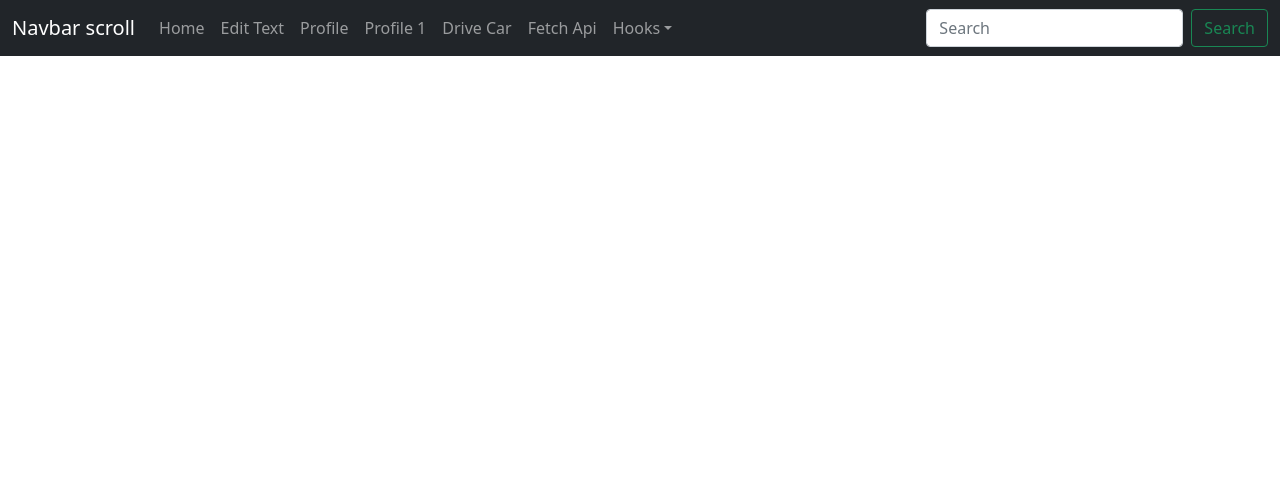
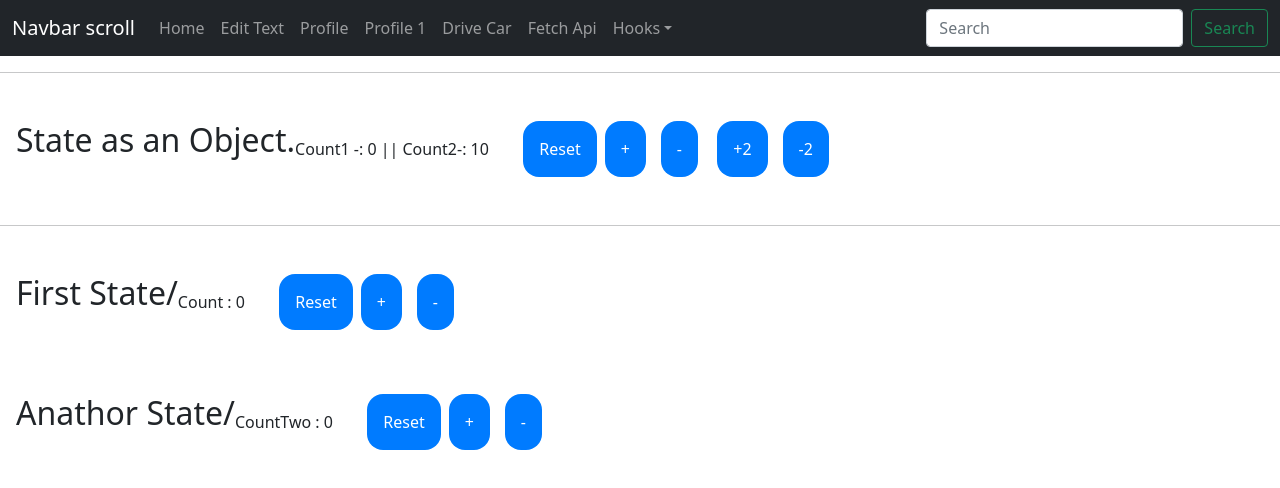
Before and after one commit to BishwajeetSamal/react-tube, a React (Create React App) app: page /UseReducer in a window 1280 px wide. Shown: the top 488 px of the page. Built offline with nearby package versions, Linux system fonts and the light colour scheme.

Commit message:
reducer use

```diff
--- a/src/components/NavbarPage.jsx
+++ b/src/components/NavbarPage.jsx
@@ -8,6 +8,7 @@ import { BrowserRouter as Router, Route, Routes } from "react-router-dom";
 import FetchApi from "./FetchApi";
 import ClassCounter from "./hooks/ClassCounter";
 import HookUseEffectOne from "./hooks/useEffect/HookUseEffectOne";
+import UseReducer from "./hooks/UseReducer";
 import "../css/index.css";
 import {
   Navbar,
@@ -50,7 +51,7 @@ function NavbarPage() {
                 <NavDropdown.Item href="/HookUseContext">
                   useContext()
                 </NavDropdown.Item>
-                <NavDropdown.Item href="/HookUseContext">
+                <NavDropdown.Item href="/UseReducer">
                   useReducer()
                 </NavDropdown.Item>
                 <NavDropdown.Divider />
@@ -81,6 +82,7 @@ function NavbarPage() {
           <Route path="/FetchApi" element={<FetchApi />} />
           <Route path="/ClassCounter" element={<ClassCounter />} />
           <Route path="/HookUseEffectOne" element={<HookUseEffectOne />} />
+          <Route path="/UseReducer" element={<UseReducer />} />
         </Routes>
       </Router>
     </>
--- /dev/null
+++ b/src/components/hooks/MultipleUseReducer.js
@@ -0,0 +1,88 @@
+import React, { useReducer } from "react";
+import Makebutton from "../Makebutton";
+//  import UseReducer1 from "./UseReducer1";
+
+export const CountContext = React.createContext();
+const initialState = 0;
+const reducer = (state, action) => {
+  switch (action) {
+    case "increment":
+      return state + 1;
+      break;
+
+    case "decrement":
+      return state - 1;
+      break;
+
+    case "reset":
+      return initialState;
+      break;
+
+    default:
+      return state;
+  }
+};
+
+function MultipleUseReducer() {
+  const [count, dispatch] = useReducer(reducer, initialState);
+  const [countTwo, dispatchTwo] = useReducer(reducer, initialState);
+  return (
+    <div>
+      {/* <CountContext.Provider
+        value={{ countValue: count, countDispatch: dispatch }}
+      >
+        <UseReducer1 />
+      </CountContext.Provider> */}
+      <div
+        style={{
+          width: "35rem",
+          padding: "2rem 1rem",
+
+          display: "flex",
+        }}
+      >
+        <div>
+          <h2>
+            <p>First State/</p>
+          </h2>
+        </div>
+        <div style={{ marginTop: "1rem" }}>Count : {count}</div>
+        <div style={{ display: "flex", marginLeft: "1rem" }}>
+          <Makebutton name="Reset" data={() => dispatch("reset")} />
+        </div>
+        <div style={{ display: "flex", marginLeft: "1rem" }}>
+          <Makebutton name="+" data={() => dispatch("increment")} />
+        </div>
+        <div style={{ display: "flex", marginLeft: "1rem" }}>
+          <Makebutton name="-" data={() => dispatch("decrement")} />
+        </div>
+      </div>
+      <div
+        style={{
+          width: "35rem",
+          padding: "2rem 1rem",
+
+          display: "flex",
+        }}
+      >
+        <div>
+          <h2>
+            <p>Anathor State/</p>
+          </h2>
+        </div>
+        <div style={{ marginTop: "1rem" }}>CountTwo : {countTwo}</div>
+        <div style={{ display: "flex", marginLeft: "1rem" }}>
+          <Makebutton name="Reset" data={() => dispatchTwo("reset")} />
+        </div>
+        <div style={{ display: "flex", marginLeft: "1rem" }}>
+          <Makebutton name="+" data={() => dispatchTwo("increment")} />
+        </div>
+        <div style={{ display: "flex", marginLeft: "1rem" }}>
+          <Makebutton name="-" data={() => dispatchTwo("decrement")} />
+        </div>
+      </div>
+    </div>
+  );
+}
+
+export default MultipleUseReducer;
--- /dev/null
+++ b/src/components/hooks/UseReducer.js
@@ -0,0 +1,24 @@
+import React from "react";
+import MultipleUseReducer from "./MultipleUseReducer";
+
+import UseReducer2 from "./UseReducer2";
+
+function UseReducer() {
+  return (
+    <div>
+      {/* <div>
+        <UseReducer1 />
+      </div> */}
+      <div>
+        <hr />
+        <UseReducer2 />
+      </div>
+      <div>
+        <hr />
+        <MultipleUseReducer />
+      </div>
+    </div>
+  );
+}
+
+export default UseReducer;
--- /dev/null
+++ b/src/components/hooks/UseReducer1.js
@@ -0,0 +1,110 @@
+import React, { useContext, useReducer } from "react";
+import Makebutton from "../Makebutton";
+import { CountContext } from "./MultipleUseReducer";
+
+const initialState = {
+  firstCounter: 0,
+};
+const reducer = (state, action) => {
+  switch (action.type) {
+    case "increment":
+      return { firstCounter: state.firstCounter + 1 };
+      break;
+
+    case "decrement":
+      return { firstCounter: state.firstCounter - 1 };
+      break;
+
+    case "reset":
+      return initialState;
+      break;
+    case "increment5":
+      return { firstCounter: state.firstCounter + action.value };
+      break;
+
+    case "decrement5":
+      return { firstCounter: state.firstCounter - action.value };
+      break;
+    default:
+      return state;
+  }
+};
+
+function UseReducer1() {
+  const [countTest, dispatchTest] = useReducer(reducer, initialState);
+  const cntCtext = useContext(CountContext);
+  return (
+    <div>
+      <div
+        style={{
+          width: "50rem",
+          padding: "2rem 1rem",
+
+          display: "flex",
+        }}
+      >
+        <div>
+          <h2>
+            <p>It is made by the help of the object.</p>
+          </h2>
+        </div>
+        <div style={{ marginTop: "1rem" }}>Count -: {countTest}</div>
+        <div style={{ display: "flex", marginLeft: "1rem" }}>
+          <Makebutton
+            name="Reset"
+            data={() => dispatchTest({ type: "reset" })}
+          />
+        </div>
+        <div style={{ display: "flex", marginLeft: "1rem" }}>
+          <Makebutton
+            name="+"
+            data={() => dispatchTest({ type: "increment", value: 1 })}
+          />
+        </div>
+        <div style={{ display: "flex", marginLeft: "1rem" }}>
+          <Makebutton
+            name="-"
+            data={() => dispatchTest({ type: "decrement", value: 1 })}
+          />
+        </div>
+        <div style={{ display: "flex", marginLeft: "1rem" }}>
+          <Makebutton
+            name="+5"
+            data={() => dispatchTest({ type: "increment5", value: 5 })}
+          />
+        </div>
+        <div style={{ display: "flex", marginLeft: "1rem" }}>
+          <Makebutton
+            name="-5"
+            data={() => dispatch({ type: "decrement5", value: 5 })}
+          />
+        </div>
+      </div>
+      <div>
+        <h1>Seperate Div'S</h1>
+        <div style={{ marginTop: "1rem" }}>Count -: {cntCtext.countValue}</div>
+
+        <div style={{ display: "flex", marginLeft: "1rem" }}>
+          <Makebutton
+            name="Reset"
+            data={() => cntCtext.countDispatch("reset")}
+          />
+        </div>
+        <div style={{ display: "flex", marginLeft: "1rem" }}>
+          <Makebutton
+            name="+"
+            data={() => cntCtext.countDispatch("increment")}
+          />
+        </div>
+        <div style={{ display: "flex", marginLeft: "1rem" }}>
+          <Makebutton
+            name="-"
+            data={() => cntCtext.countDispatch("decrement")}
+          />
+        </div>
+      </div>
+    </div>
+  );
+}
+
+export default UseReducer1;
--- /dev/null
+++ b/src/components/hooks/UseReducer2.js
@@ -0,0 +1,85 @@
+import React, { useReducer } from "react";
+import Makebutton from "../Makebutton";
+
+const initialState = {
+  firstCounter: 0,
+  secondCounter: 10,
+};
+const reducer = (state, action) => {
+  switch (action.type) {
+    case "increment":
+      return { ...state, firstCounter: state.firstCounter + 1 };
+      break;
+
+    case "decrement":
+      return { ...state, firstCounter: state.firstCounter - 1 };
+      break;
+
+    case "reset":
+      return initialState;
+      break;
+    case "increment2":
+      return { ...state, secondCounter: state.secondCounter + action.value };
+      break;
+
+    case "decrement2":
+      return { ...state, secondCounter: state.secondCounter - action.value };
+      break;
+    default:
+      return state;
+  }
+};
+
+function UseReducer2() {
+  const [count, dispatch] = useReducer(reducer, initialState);
+  return (
+    <div>
+      <div
+        style={{
+          width: "56rem",
+          padding: "2rem 1rem",
+
+          display: "flex",
+        }}
+      >
+        <div>
+          <h2>
+            <p>State as an Object.</p>
+          </h2>
+        </div>
+        <div style={{ marginTop: "1rem" }}>
+          Count1 -: {count.firstCounter} || Count2-: {count.secondCounter}{" "}
+        </div>
+        <div style={{ display: "flex", marginLeft: "1rem" }}>
+          <Makebutton name="Reset" data={() => dispatch({ type: "reset" })} />
+        </div>
+        <div style={{ display: "flex", marginLeft: "1rem" }}>
+          <Makebutton
+            name="+"
+            data={() => dispatch({ type: "increment", value: 1 })}
+          />
+        </div>
+        <div style={{ display: "flex", marginLeft: "1rem" }}>
+          <Makebutton
+            name="-"
+            data={() => dispatch({ type: "decrement", value: 1 })}
+          />
+        </div>
+        <div style={{ display: "flex", marginLeft: "1rem" }}>
+          <Makebutton
+            name="+2"
+            data={() => dispatch({ type: "increment2", value: 2 })}
+          />
+        </div>
+        <div style={{ display: "flex", marginLeft: "1rem" }}>
+          <Makebutton
+            name="-2"
+            data={() => dispatch({ type: "decrement2", value: 2 })}
+          />
+        </div>
+      </div>
+    </div>
+  );
+}
+
+export default UseReducer2;
```
